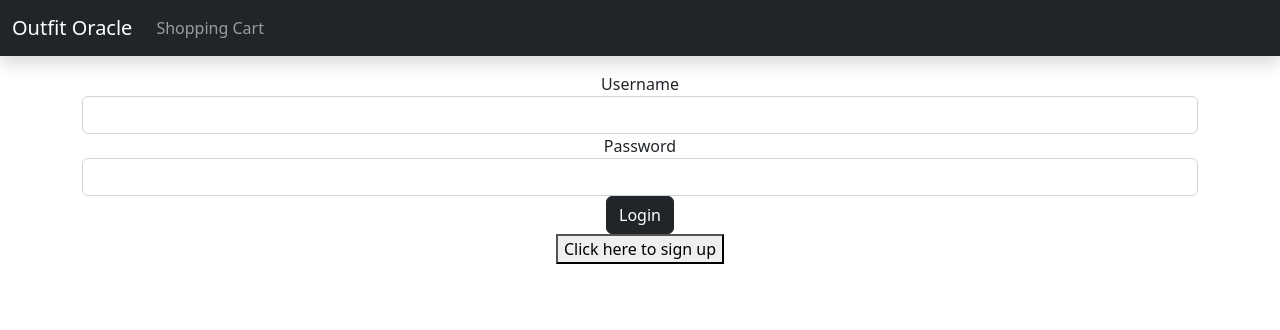
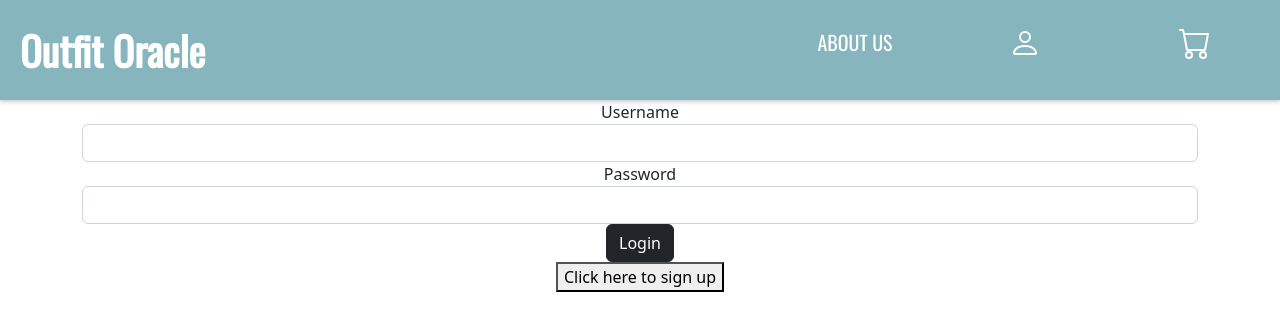
Before and after one commit to tnyima19/Outfit-Oracle, a React (Create React App) app in the folder client/: page / in a window 1280 px wide. Shown: the top 330 px of the page. Built offline with nearby package versions, Linux system fonts and the light colour scheme.

Commit message:
Update Navbar.js

```diff
--- a/client/src/Navbar/Navbar.js
+++ b/client/src/Navbar/Navbar.js
@@ -1,20 +1,29 @@
 import {Link} from 'react-router-dom';
+import "./Navbar.css";
 
 function Navbar(props) {
     return (
-      <nav className="navbar navbar-expand-sm navbar-dark bg-dark shadow mb-3">
-        <div className="container-fluid">
-          <Link className="navbar-brand" to="/">
-            Outfit Oracle
-          </Link>
-          <ul className="navbar-nav me-auto">
-            <li className="nav-item">
-              <Link className="nav-link" to="/about-us">
-                Shopping Cart
-              </Link>
-            </li>
-          </ul>
-        </div>
+      <nav>
+        <label className="nav" to="/">
+          <Link className="home-time" to="/home">Outfit Oracle</Link>
+        </label>
+        <ul className="navbar">
+          <li className="nav-item">
+            <Link className="nav-link" to="/about-us">
+              About Us
+            </Link>
+          </li>
+          <li className="nav-item">
+            <Link className="nav-link" to="/my-account">
+            <svg  xmlns="http://www.w3.org/2000/svg" width="32" fill="currentColor" class="bi bi-person" viewBox="0 0 16 16"> <path d="M8 8a3 3 0 1 0 0-6 3 3 0 0 0 0 6zm2-3a2 2 0 1 1-4 0 2 2 0 0 1 4 0zm4 8c0 1-1 1-1 1H3s-1 0-1-1 1-4 6-4 6 3 6 4zm-1-.004c-.001-.246-.154-.986-.832-1.664C11.516 10.68 10.289 10 8 10c-2.29 0-3.516.68-4.168 1.332-.678.678-.83 1.418-.832 1.664h10z" fill="white"></path> </svg>
+            </Link>
+          </li>
+          <li className="nav-item">
+            <Link className="nav-link" to="/shopping-cart">
+            <svg xmlns="http://www.w3.org/2000/svg" width="32" fill="currentColor" class="bi bi-cart" viewBox="0 0 16 16"> <path d="M0 1.5A.5.5 0 0 1 .5 1H2a.5.5 0 0 1 .485.379L2.89 3H14.5a.5.5 0 0 1 .491.592l-1.5 8A.5.5 0 0 1 13 12H4a.5.5 0 0 1-.491-.408L2.01 3.607 1.61 2H.5a.5.5 0 0 1-.5-.5zM3.102 4l1.313 7h8.17l1.313-7H3.102zM5 12a2 2 0 1 0 0 4 2 2 0 0 0 0-4zm7 0a2 2 0 1 0 0 4 2 2 0 0 0 0-4zm-7 1a1 1 0 1 1 0 2 1 1 0 0 1 0-2zm7 0a1 1 0 1 1 0 2 1 1 0 0 1 0-2z" fill="white"></path> </svg>
+            </Link>
+          </li>
+        </ul>
       </nav>
     );
   }
```
